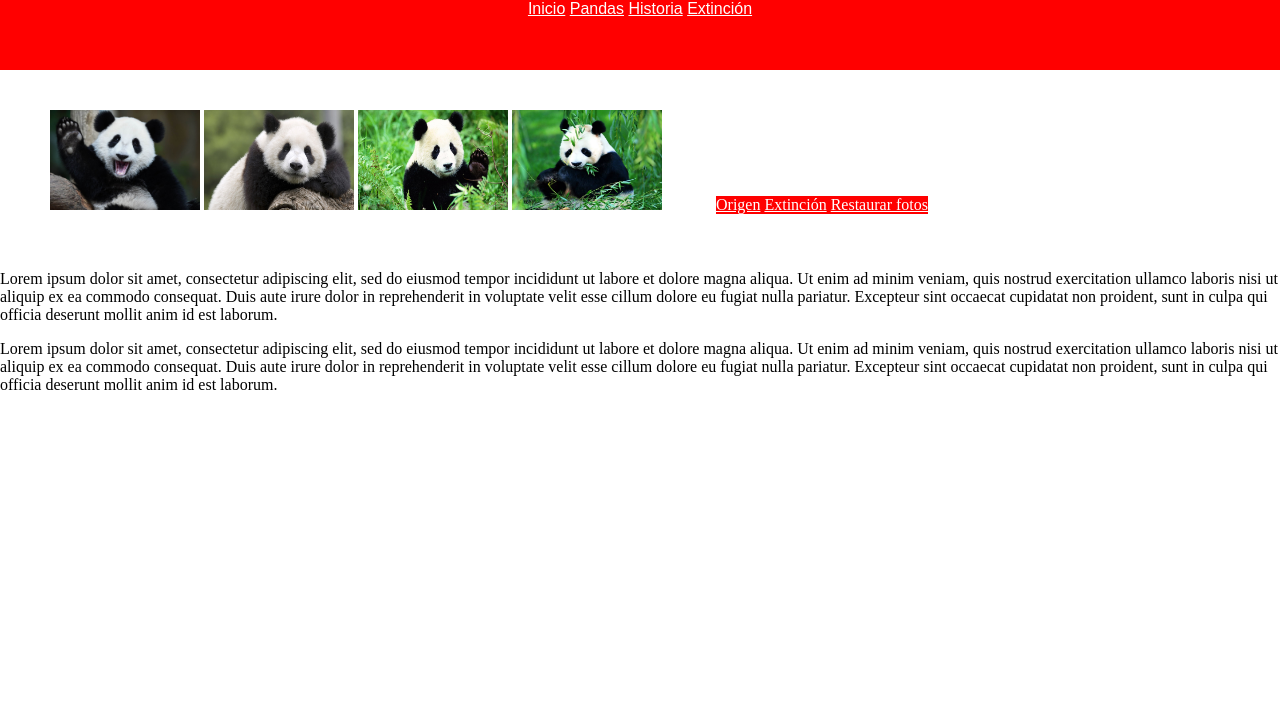
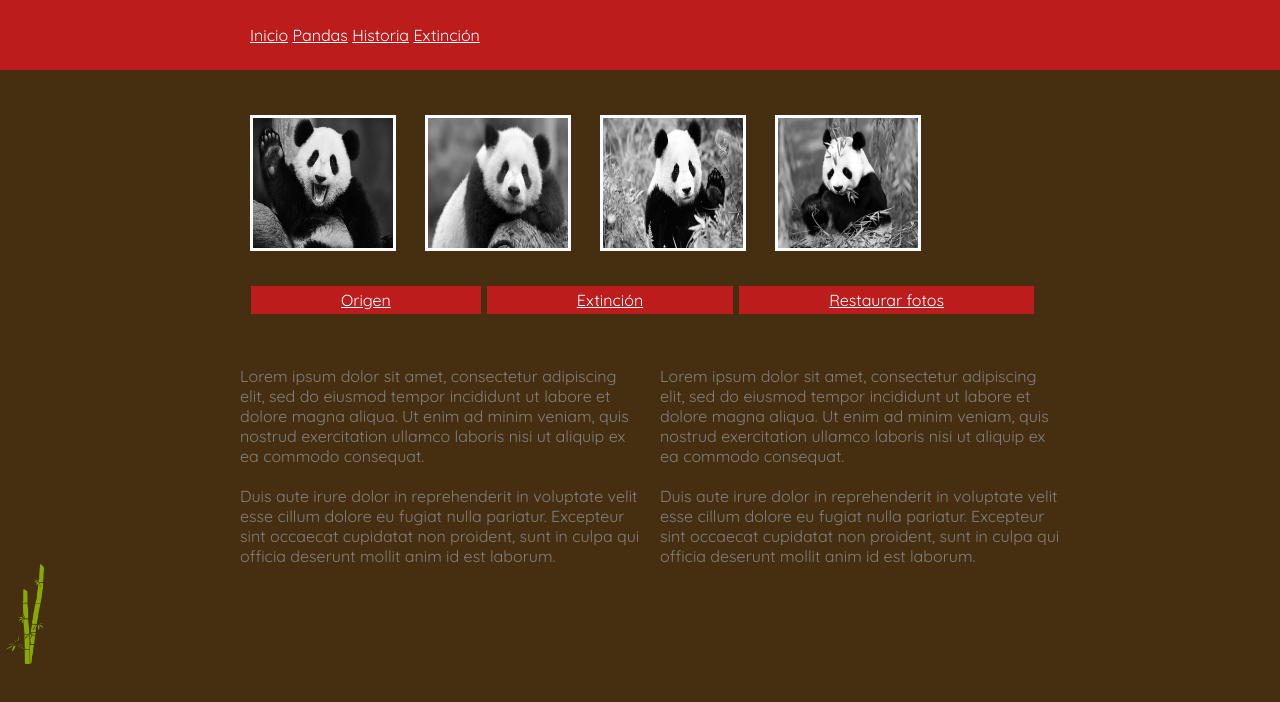
Before and after one commit to Giliagongora/panda-panda, a plain HTML site: page index.html in a window 1280 px wide. Drawn offline with Linux system fonts and the light colour scheme.

Commit message:
Arreglo de CSS

```diff
--- a/assets/CSS/main.css
+++ b/assets/CSS/main.css
@@ -1,34 +1,102 @@
 body{
-  margin:0;
-  background: smokewhite;
+  margin:auto;
+  background: #452f10;
+}
+.elementoSuperior{
+    width: 100%;
+    height: 70px;
+    border: 0px;
+    margin: 0px;
+    background: #bd1c1c;
+}
+#elementosSup{
+    font-family: arial;
+    color: white;
+    padding-top: 25px;
+    padding-left: 250px;
 }
 
-.elementos{
+
+.imagenes{
+    box-sizing: content-box;
+    height:220px;
     width: 100%;
-    height: 70px;
-    padding: -20px;
-    border: 0px;
-    margin: 0px;
-    background: red;
-    font-family: arial;
-    color: white;
-    text-align: center;
+    background-color: #452f10;
+    padding: 0px 0px 0px 0px;
+}
+#pandasFotos{
+    display: inline-block;
+    padding-top: 45px;
+    padding-left: 250px;
+    margin: auto;
+
+}
+#uno, #dos, #tres, #cuatro{
+    padding:20;
+    margin-right: 25px;
+    border: 3px solid white;
+    filter: grayscale(100%);
 }
 
-a{
-	color: white;
-}
-.imagenes{
-    display: inline-block;
-    padding: 40px 50px;
-}
-.element{
+
+/**/
+.elementItems{
     display: inline-block;
     color: black;
-    background: red;
-    text-align: center;
-    padding: 10;
+    background-color: #452f10;
+    width: 100%;
+    height: 50px;
 }
-p{
-    display: block;
+#items{
+    box-sizing: border-box;
+    height: 10px;
+    width: 100%;
+    padding: 0px 0px 0px 250px ;
+    background-color: #452f10;
 }
+#origen, #extin, #restaurar {
+    background-color: #bd1c1c;
+    margin: 0px 1px;
+    padding: 4px 90px;
+}
+a{
+    color: white;
+    padding: 0px;
+    font-family: 'Quicksand', sans-serif;
+}
+
+.parrafosElementos{
+    display: none;
+    margin left: 100px;
+    padding: 0px 0px 0px 230px;
+    display: inline-block;
+    background: #452f10;
+    align-content: center;
+    width:
+    height: 258px;
+}
+#parrafElement{
+    box-sizing: border-box;
+
+}
+#parrafo1{
+    box-sizing: border-box;
+    float: left;
+    margin: 10px;
+    width: 400px;
+    height: 200px;
+    color: gray;
+    font-family: 'Quicksand', sans-serif;
+}
+#parrafo2{
+    float: right;
+    margin: 10px;
+    width: 400px;
+    height: 200px;
+    color: gray;
+    font-family: 'Quicksand', sans-serif;
+}
+.extra{
+    backface-visibility: url(../img/bamboo.png);
+    width: 10px;
+}
--- a/index.html
+++ b/index.html
@@ -2,23 +2,31 @@
 <html lang="en" >
 <head>
     <title></title>
+    <link href="https://fonts.googleapis.com/css?family=Quicksand" rel="stylesheet">
     <link rel="stylesheet" type="text/css" href="assets/CSS/main.css">
 </head>
 <body>
     <header>
-        <section class="elementos" >
+        <section class="elementoSuperior" >
+        <div id="elementosSup">
             <a id="inicio" href="#">Inicio</a>
             <a id="pandas" href="#">Pandas</a>
             <a id="historia" href="#">Historia</a>
             <a id="extincion" href="#">Extinción</a>
+        </div>
         </section>
      </header>
+
         <section class="imagenes">
-            <img height="100" width="150" src="assets/img/1.jpg" alt="placeholder+image">
-            <img height="100" width="150"  src="assets/img/2.jpg" alt="placeholder+image">
-            <img height="100" width="150"  src="assets/img/3.jpg" alt="placeholder+image">
-            <img height="100" width="150"  src="assets/img/4.jpg" alt="placeholder+image">
+           <div id="pandasFotos">
+            <img id="uno" height="130" width="140" src="assets/img/1.jpg" alt="placeholder+image">
+            <img id="dos" height="130" width="140"  src="assets/img/2.jpg" alt="placeholder+image">
+            <img id="tres" height="130" width="140"  src="assets/img/3.jpg" alt="placeholder+image">
+            <img id="cuatro" height="130" width="140"  src="assets/img/4.jpg" alt="placeholder+image">
+           </div>
         </section>
+
+
  <!--   <section class="delete">
 
             <span>x</span>
@@ -27,18 +35,31 @@
             <span>x</span>
         </section>
   -->
-        <section class="element" >
-            <a id="inicio" href="#">Origen</a>
-            <a id="pandas" href="#">Extinción</a>
-            <a id="historia" href="#">Restaurar fotos</a>
+        <section class="elementItems">
+            <div id="items">
+            <a id="origen" href="#">Origen</a>
+            <a id="extin" href="#">Extinción</a>
+            <a id="restaurar" href="#">Restaurar fotos</a>
+            </div>
         </section>
-        <section>
+        <section class="parrafosElementos">
+        <div id="parrafElement">
+        <div id="parrafo1">
             <p>
-        Lorem ipsum dolor sit amet, consectetur adipiscing elit, sed do eiusmod tempor incididunt ut labore et dolore magna aliqua. Ut enim ad minim veniam, quis nostrud exercitation ullamco laboris nisi ut aliquip ex ea commodo consequat. Duis aute irure dolor in reprehenderit in voluptate velit esse cillum dolore eu fugiat nulla pariatur. Excepteur sint occaecat cupidatat non proident, sunt in culpa qui officia deserunt mollit anim id est laborum.
+                Lorem ipsum dolor sit amet, consectetur adipiscing elit, sed do eiusmod tempor incididunt ut labore et dolore magna aliqua. Ut enim ad minim veniam, quis nostrud exercitation ullamco laboris nisi ut aliquip ex ea commodo consequat. <br></br> Duis aute irure dolor in reprehenderit in voluptate velit esse cillum dolore eu fugiat nulla pariatur. Excepteur sint occaecat cupidatat non proident, sunt in culpa qui officia deserunt mollit anim id est laborum.
             </p>
+            </div>
+            <div id="parrafo2">
             <p>
-                Lorem ipsum dolor sit amet, consectetur adipiscing elit, sed do eiusmod tempor incididunt ut labore et dolore magna aliqua. Ut enim ad minim veniam, quis nostrud exercitation ullamco laboris nisi ut aliquip ex ea commodo consequat. Duis aute irure dolor in reprehenderit in voluptate velit esse cillum dolore eu fugiat nulla pariatur. Excepteur sint occaecat cupidatat non proident, sunt in culpa qui officia deserunt mollit anim id est laborum.
+                Lorem ipsum dolor sit amet, consectetur adipiscing elit, sed do eiusmod tempor incididunt ut labore et dolore magna aliqua. Ut enim ad minim veniam, quis nostrud exercitation ullamco laboris nisi ut aliquip ex ea commodo consequat. <br></br>  Duis aute irure dolor in reprehenderit in voluptate velit esse cillum dolore eu fugiat nulla pariatur. Excepteur sint occaecat cupidatat non proident, sunt in culpa qui officia deserunt mollit anim id est laborum.
             </p>
+            </div>
+            </div>
+        </section>
+
+        <section class="extra">
+        <div id="extr"></div>
+            <img width="50" height="auto" src="assets/img/bamboo.png" alt="">
         </section>
 
     <script type="text/javascript" src="assets/js/main.js"></script>
```
Also changed, not shown: assets/img/bamboo.png (added).
